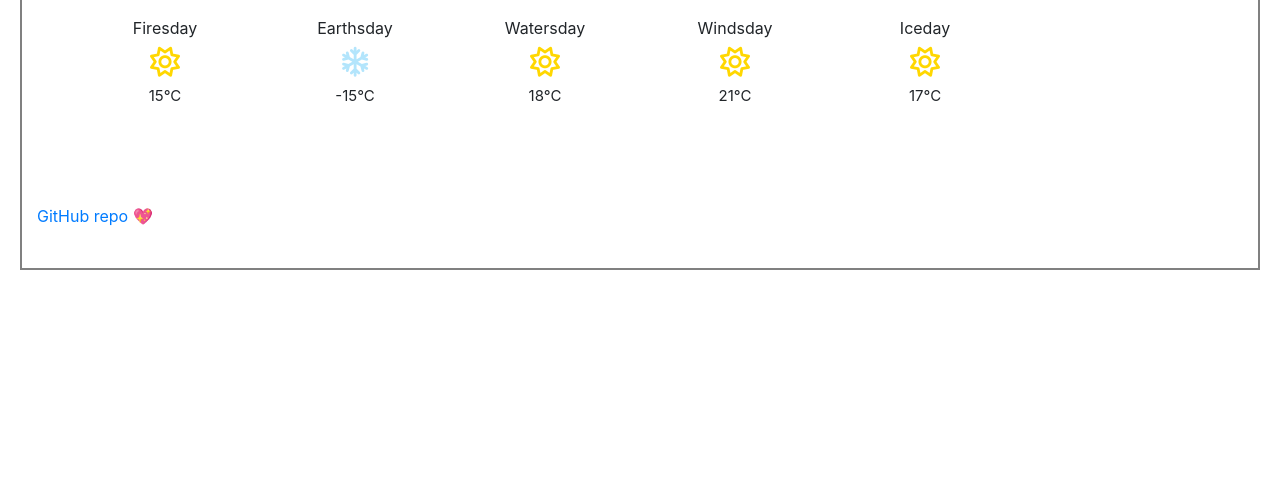
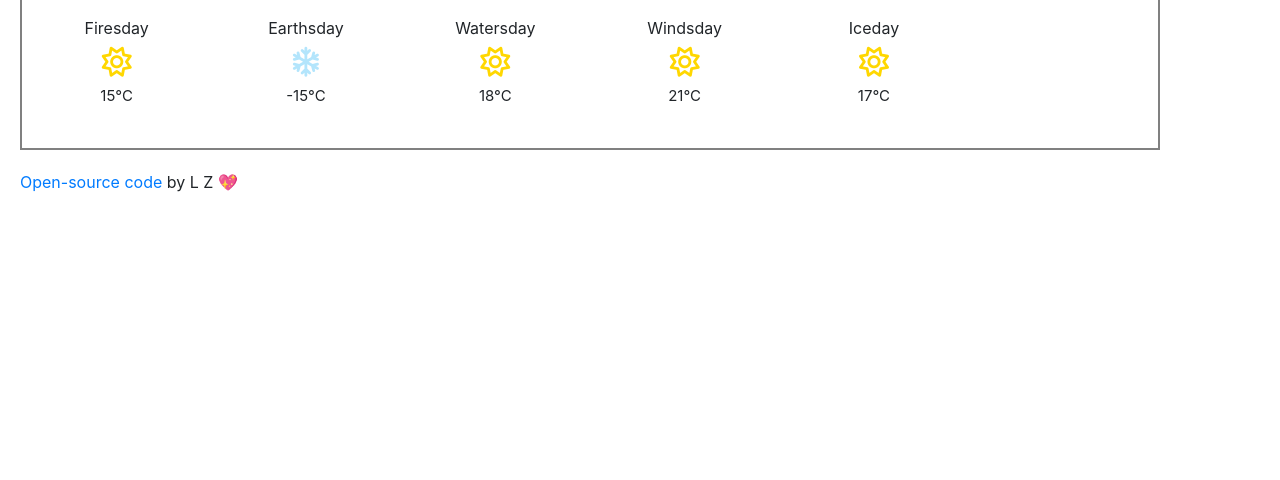
Before and after one commit to SullyRin/lubear-weather-app, a website built with Parcel: page index.html in a window 1280 px wide. Shown: the part 320-800 px from the top of the page. Built offline with nearby package versions, Linux system fonts and the light colour scheme; no server answers.

Commit message:
updated styling

```diff
--- a/index.html
+++ b/index.html
@@ -108,11 +108,13 @@
         <div class="col-2">17°C</div>
       </div>
     </div>
-    <br />
-    <br />
-    <br />
-    <br />
-    <a href="https://github.com/SullyRin/lubear-weather-app">GitHub repo 💖</a>
+
+    <p class="open-source-link">
+      <a href="https://github.com/SullyRin/lubear-weather-app"
+        >Open-source code</a
+      >
+      by L Z 💖
+    </p>
     <script src="src/index.js"></script>
   </body>
 </html>
--- a/src/styles.css
+++ b/src/styles.css
@@ -1,4 +1,4 @@
-body {
+.container {
   border: #808080 2px solid;
   margin: 20px;
   padding: 15px 15px 40px 15px;
@@ -56,3 +56,8 @@ form {
   text-align: center;
   font-size: 15px;
 }
+.open-source-link {
+  margin-left: auto;
+  padding-left: 20px;
+  padding-right: 20px;
+}
```
